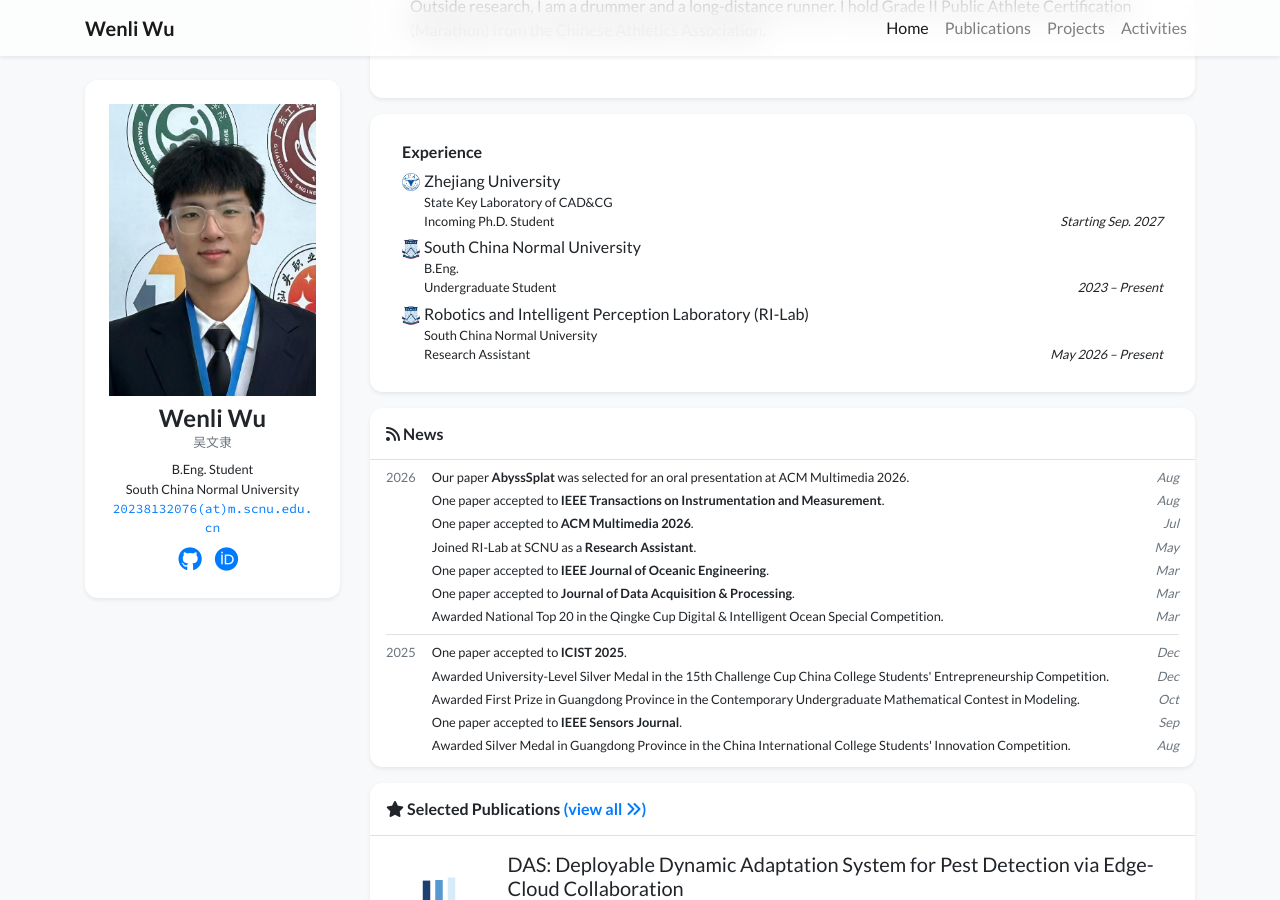
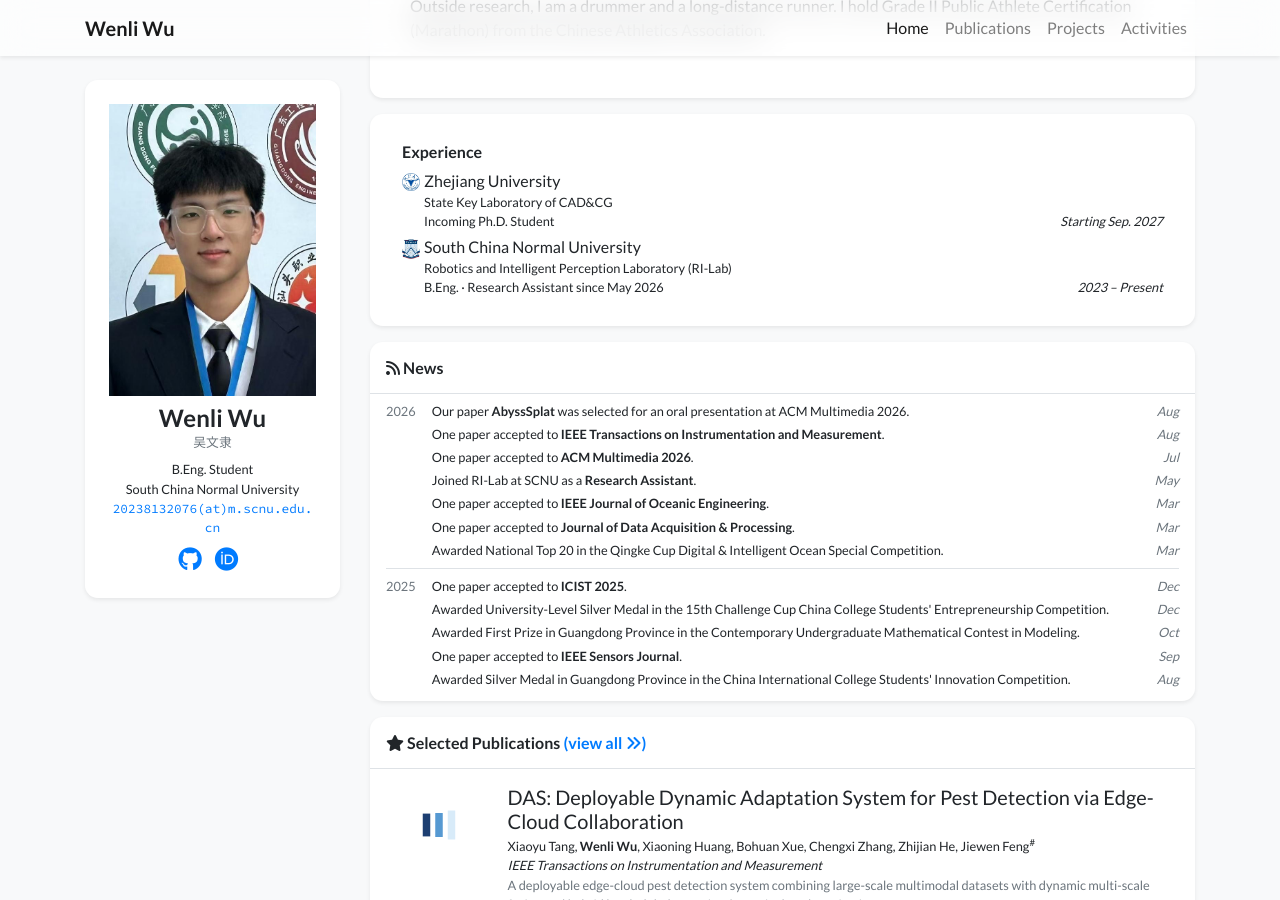
Before and after one commit to Adios-Cowboy/Adios-Cowboy.github.io, a Jekyll site: the page built from index.html, in a window 1280 px wide and 900 px high, scrolled down 432 px. Built offline with Jekyll 4.4.1, drawn with Linux system fonts in a browser that asks for light colours; nearby versions of some CDN libraries; a style sheet for code colours, icons or effects is not loaded.

Commit message:
Merge RI-Lab into SCNU experience

```diff
--- a/_data/profile.yml
+++ b/_data/profile.yml
@@ -46,14 +46,9 @@
     date: Starting Sep. 2027
   - name: South China Normal University
     logo: /assets/images/badges/scnu.jpg
-    dept: B.Eng.
-    position: Undergraduate Student
+    dept: Robotics and Intelligent Perception Laboratory (RI-Lab)
+    position: B.Eng. · Research Assistant since May 2026
     date: 2023 – Present
-  - name: Robotics and Intelligent Perception Laboratory (RI-Lab)
-    logo: /assets/images/badges/scnu.jpg
-    dept: South China Normal University
-    position: Research Assistant
-    date: May 2026 – Present
 
 awards:
   - name: First Prize of Comprehensive Scholarship, South China Normal University
```
